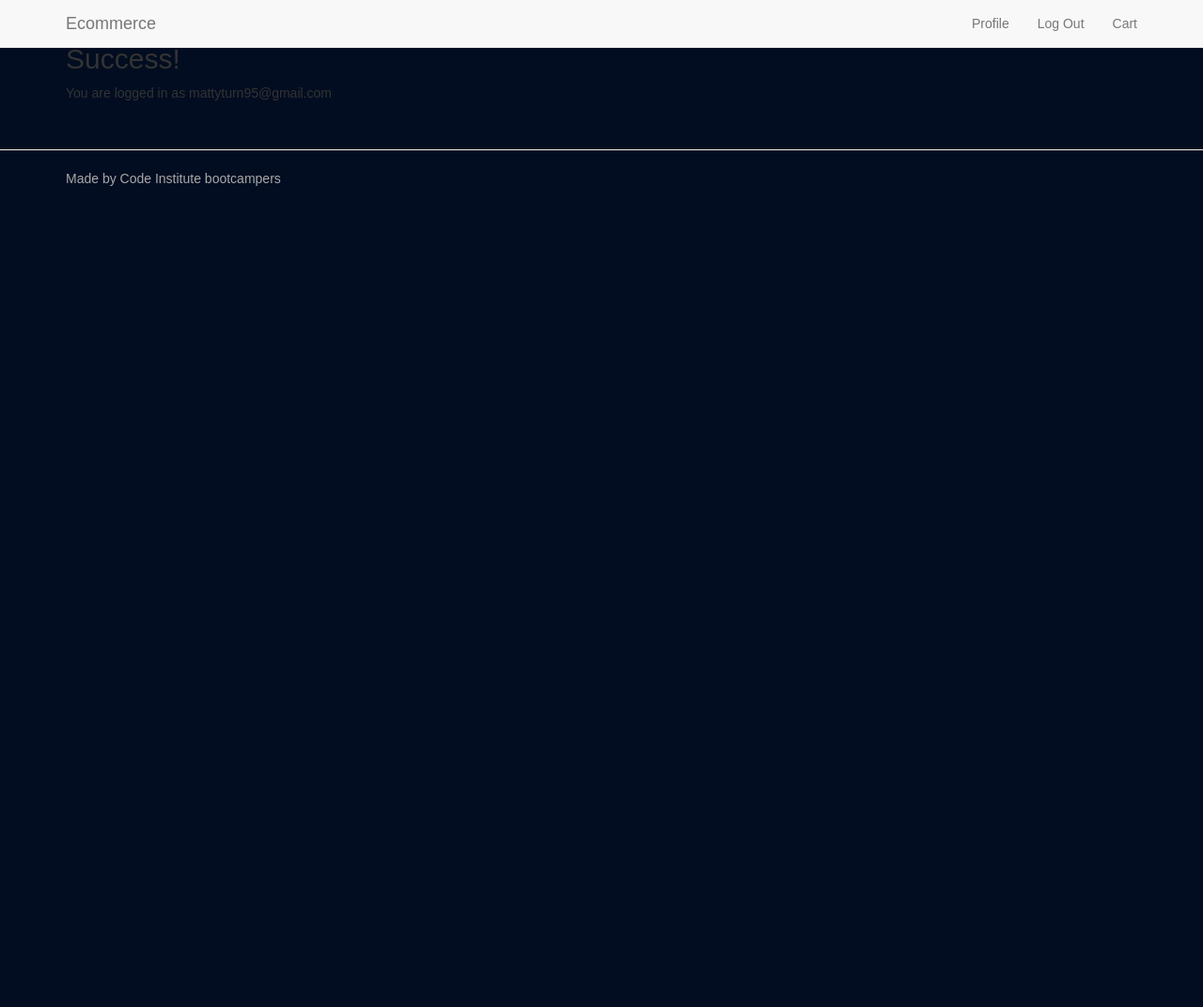
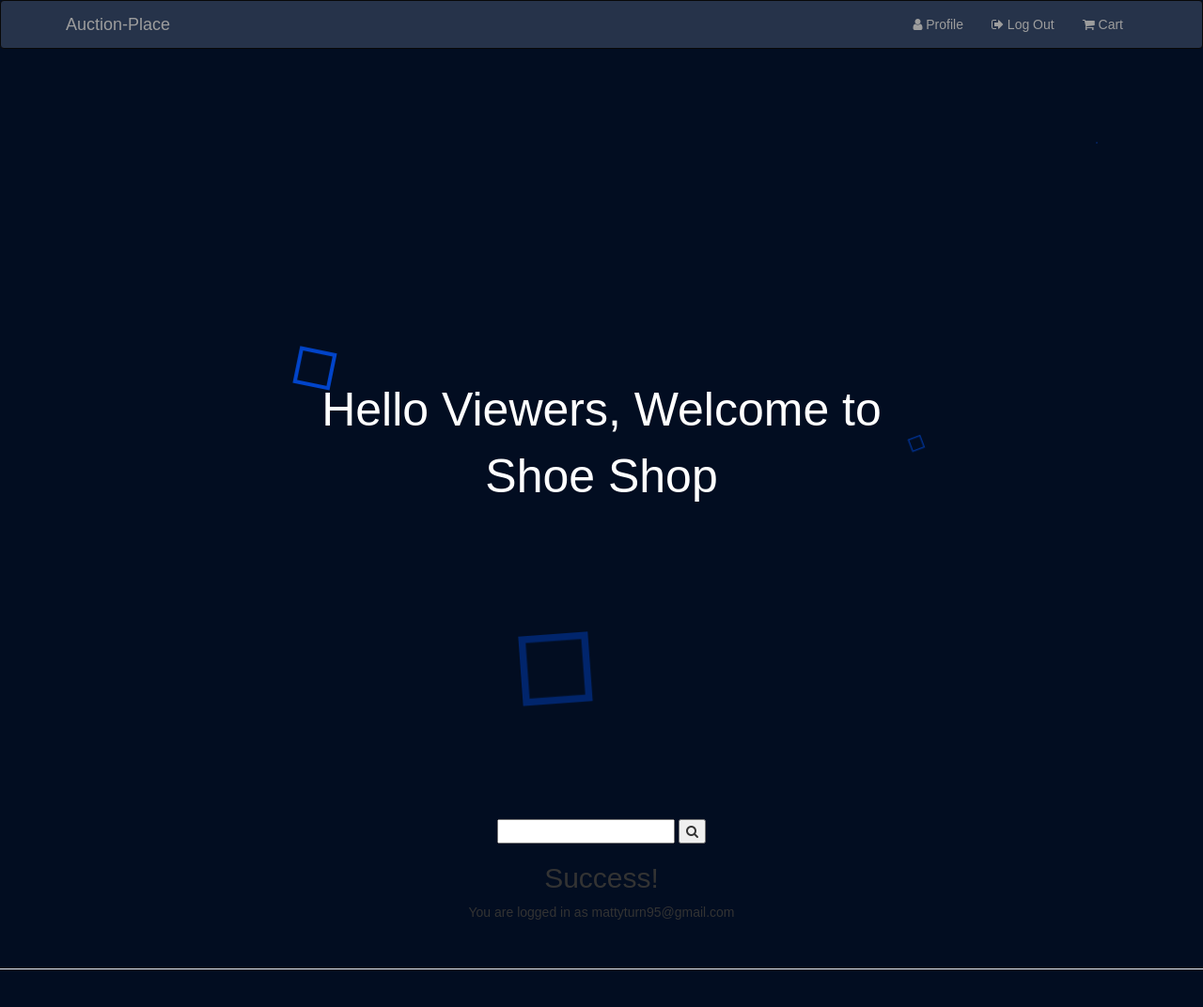
Before and after one commit to mattyturn95/Shoe-Shop, a Django app: page /accounts/profile/ in a window 1280 px wide. Shown: the whole page at 94% size. Before the commit the page ends 198 px from the top, so only its background shows below. Run offline with Django 3.2, Linux system fonts and the light colour scheme; a user stored in the database is signed in; some libraries are stand-ins or nearby versions.

Commit message:
modified search bar and alignement for base.html

```diff
--- a/templates/base.html
+++ b/templates/base.html
@@ -6,7 +6,7 @@
 	<meta charset="UTF-8">
 	<meta name="viewport" content="width=device-width, initial-scale=1.0">
 	<meta http-equiv="X-UA-Compatible" content="ie=edge">
-	<title>Ecommerce</title>
+	<title>Shoe-Shop</title>
 	<link rel="stylesheet" href="https://cdnjs.cloudflare.com/ajax/libs/bootswatch/3.3.7/cerulean/bootstrap.min.css">
 	<link rel="stylesheet" href="{% static 'font-awesome/css/font-awesome.min.css' %}">
 	<link rel="stylesheet" href="{% static 'css/custom.css' %}">
@@ -18,7 +18,7 @@
 
 <body>
 	<!-- Fixed masthead -->
-	<nav class="navbar navbar-masthead navbar-default navbar-fixed-top">
+	<nav class="navbar navbar-inverse navbar-dark">
 		<div class="container">
 			<div class="navbar-header">
 				<button type="button" class="navbar-toggle collapsed" data-toggle="collapse" data-target="#navbar" aria-expanded="false" aria-controls="navbar">
@@ -27,20 +27,20 @@
                     <span class="icon-bar"></span>
                     <span class="icon-bar"></span>
                 </button>
-				<a class="navbar-brand" href="/">Ecommerce</a>
+				<a class="navbar-brand" href="/">Auction-Place</a>
 			</div>
 			<div id="navbar" class="navbar-collapse collapse">
 				<ul class="nav navbar-nav navbar-right">
 					{% if user.is_authenticated %}
-					<li><a href="{% url 'profile' %}">Profile</a></li>
-					<li><a href="{% url 'logout' %}">Log Out</a></li>
+					<li><a href="{% url 'profile' %}"><i class="fa fa-user"></i> Profile</a></li>
+					<li><a href="{% url 'logout' %}"><i class="fa fa-sign-out"></i> Log Out</a></li>
 					{%  else %}
-					<li><a href="{% url 'register' %}">Register</a></li>
-					<li><a href="{% url 'login' %}">Log In</a></li>
+					<li><a href="{% url 'register' %}"><i class="fa fa-user-plus"></i> Register</a></li>
+					<li><a href="{% url 'login' %}"><i class="fa fa-sign-in"></i> Log In</a></li>
 					{% endif %}
 					<li>
 						<a href="{% url 'view_cart' %}">
-							<i class="fa fa-shipping-cart"></i>Cart
+							<i class="fa fa-shopping-cart"></i> Cart
 							{% if product_count > 0 %}
 							<label class="badge badge-warning">{{ product_count }}</label>
 							{% endif %}
@@ -50,6 +50,9 @@
 			</div>
 		</div>
 	</nav>
+
+
+
 	{% if messages %}
 	<div class="alert alert-success">
 		<div class="messages">
@@ -59,20 +62,42 @@
 		</div>
 	</div>
 	{% endif %}
-	<div class="container">
+	<div class="container-animation container-fluid">
+		<div class="hero">
+			<div class="hero__title">Hello Viewers, Welcome to Shoe Shop</div>
+			<div class="cube"></div>
+			<div class="cube"></div>
+			<div class="cube"></div>
+			<div class="cube"></div>
+			<div class="cube"></div>
+			<div class="cube"></div>
+		</div>
+	</div>
+
+
+
+
+
+	<div align='center' class="container container-search">
 		<div class="display">
 			<form action="{% url 'search' %}" method="get">
 				<input type="text" name="q">
-				<button type="search">Search</button>
+				<button type="submit"><i class="fa fa-search"></i></button>
 			</form>
 		</div>
 		{% block content %} {% endblock %}
 	</div>
 	<footer>
-		<div class="container">
-			<p>Made by Code Institute bootcampers</p>
-		</div>
+
 	</footer>
 </body>
+<script>
+	var quadimages = document.querySelectorAll("#quad figure");
+for(i=0; i<quadimages.length; i++) {
+  quadimages[i].addEventListener('click', function(){ this.classList.toggle("expanded"); quad.classList.toggle("full") });
+}
+</script>
+
+
 
 </html>
```
